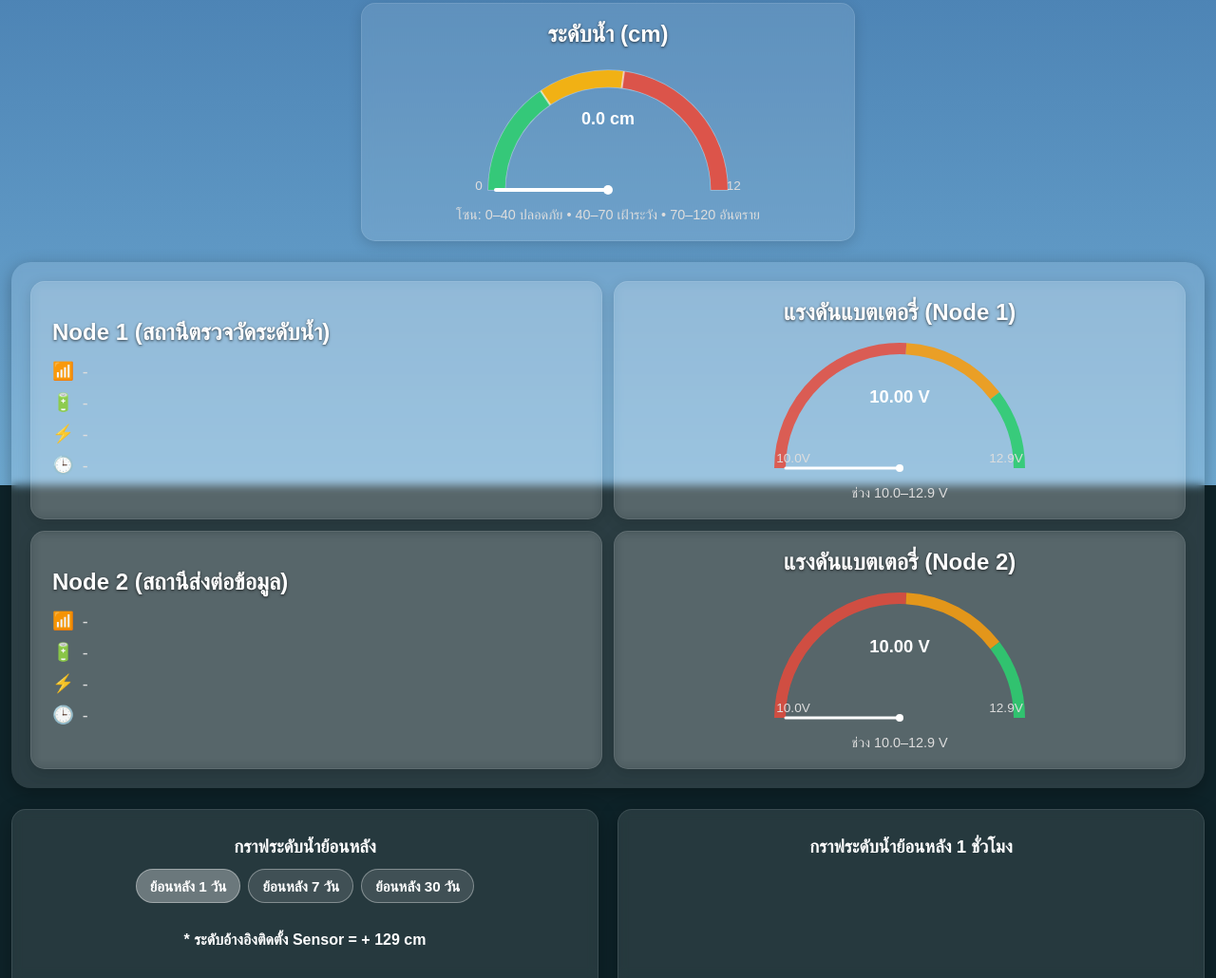
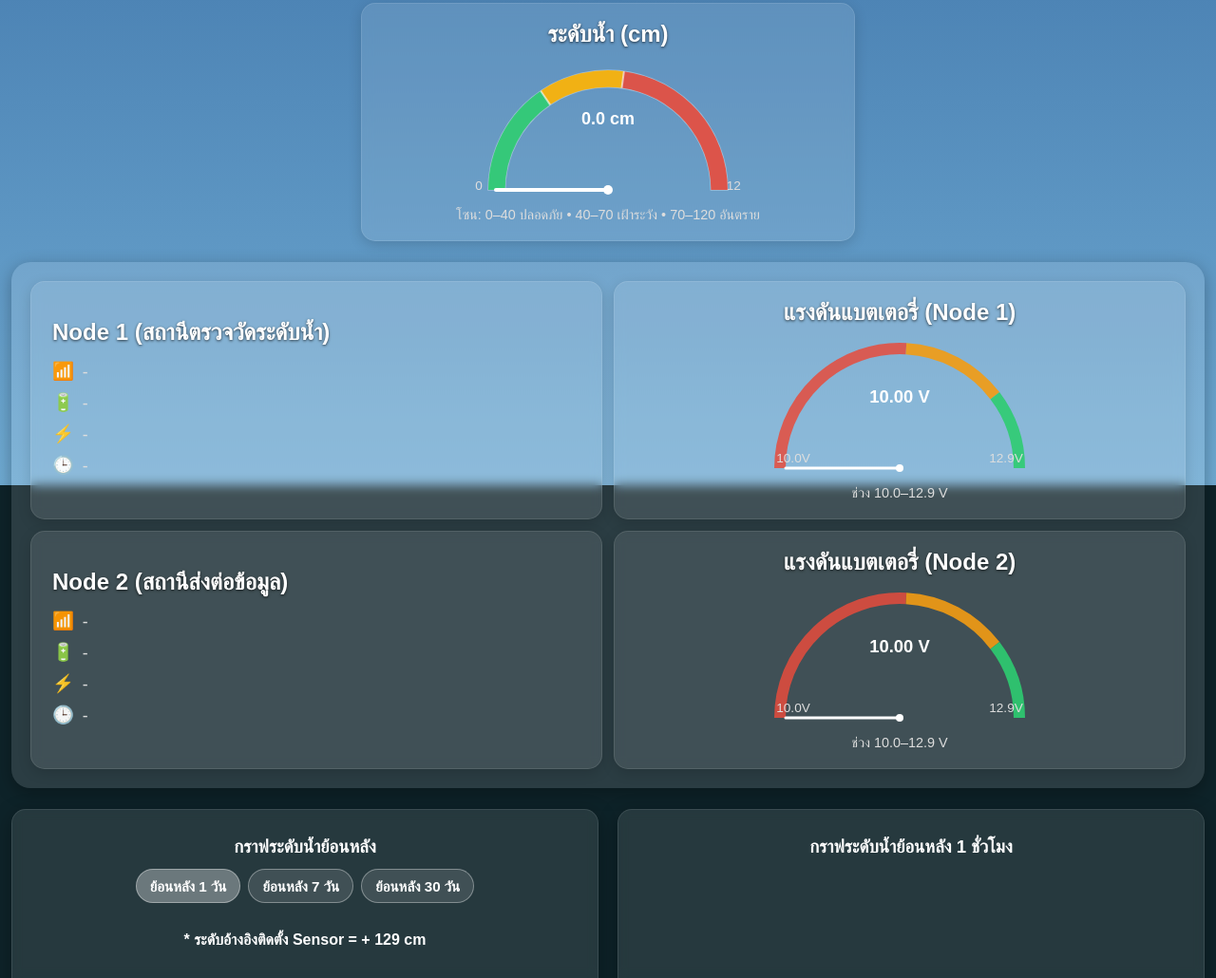
Before and after one commit to puncharat555/backend_water, a website: page public/index.html in a window 1280 px wide. Shown: the part 289-1319 px from the top of the page at 95% size. Drawn offline with nearby package versions, Linux system fonts and the light colour scheme; no server answers.

Commit message:
new code up

```diff
--- a/public/style.css
+++ b/public/style.css
@@ -171,7 +171,7 @@ body{
 .container.nodes-grid{
   display:grid; grid-template-columns:repeat(2,1fr); gap:12px;
   background:var(--card-bg); border-radius:20px;
-  padding:20px; backdrop-filter: blur(5px);
+  padding:20px;/* backdrop-filter: blur(5px);*/
   box-shadow:0 5px 18px rgba(0,0,0,.3);
 }
 .node-box{
```
